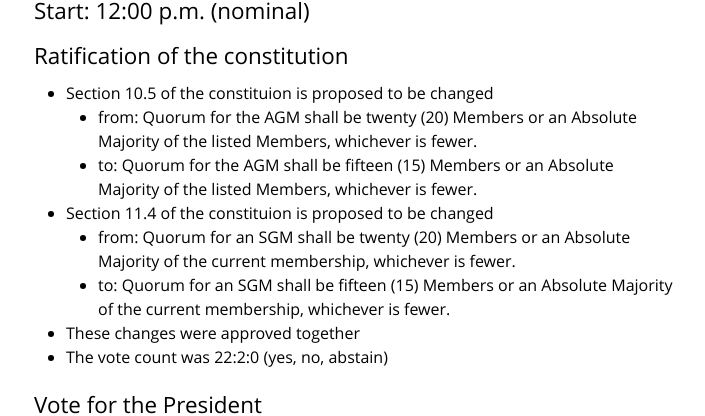
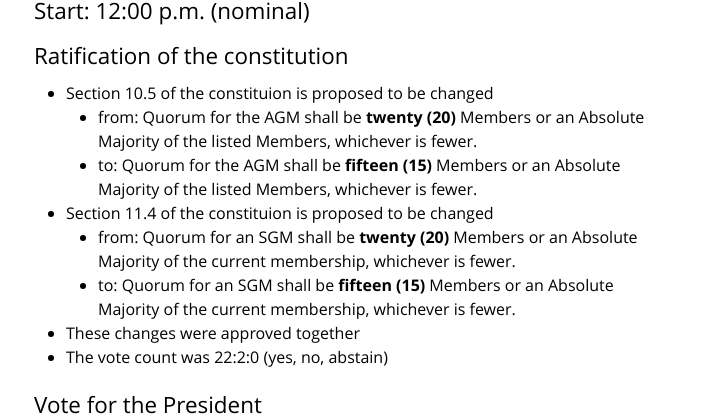
Before and after one commit to ComSSA/www.comssa.org.au, a Jekyll site: the page built from minutes/2015-10-21-AGM/index.md, in a window 1280 px wide. Shown: the part 204-620 px from the top of the page, without its empty margins (286-991 px from the left). Built offline with Jekyll 4.4.1, drawn with Linux system fonts in a browser that asks for light colours.

Commit message:
add CSS for b and strong tags

```diff
--- a/css/all.css
+++ b/css/all.css
@@ -48,6 +48,9 @@ a {
 }
 i, i *, em, em * {
 	font-style: italic;
+}
+b, b *, strong, strong * {
+	font-weight: bold;
 }
 td, th {
 	padding: 0.25em 1em;
```
